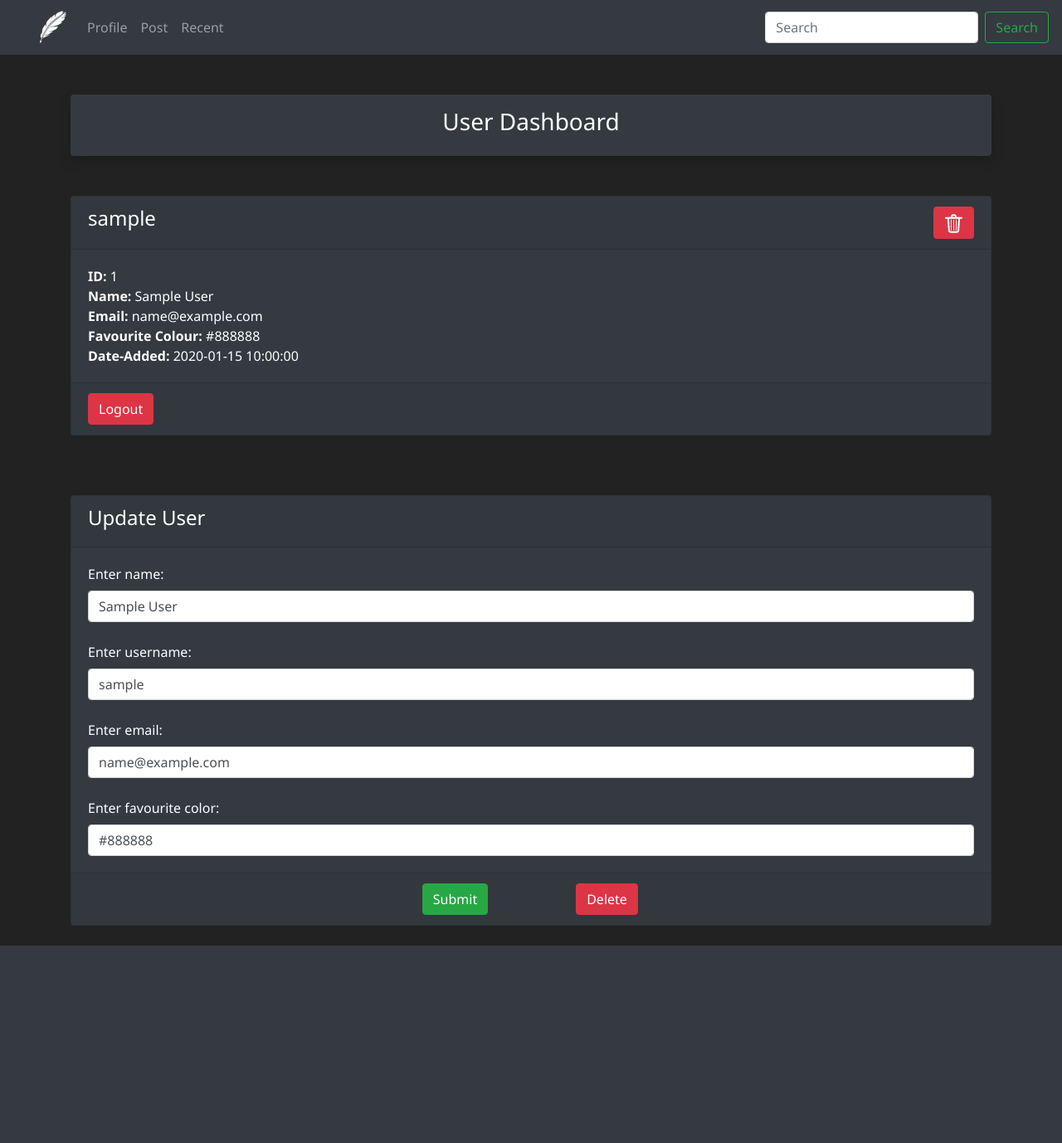
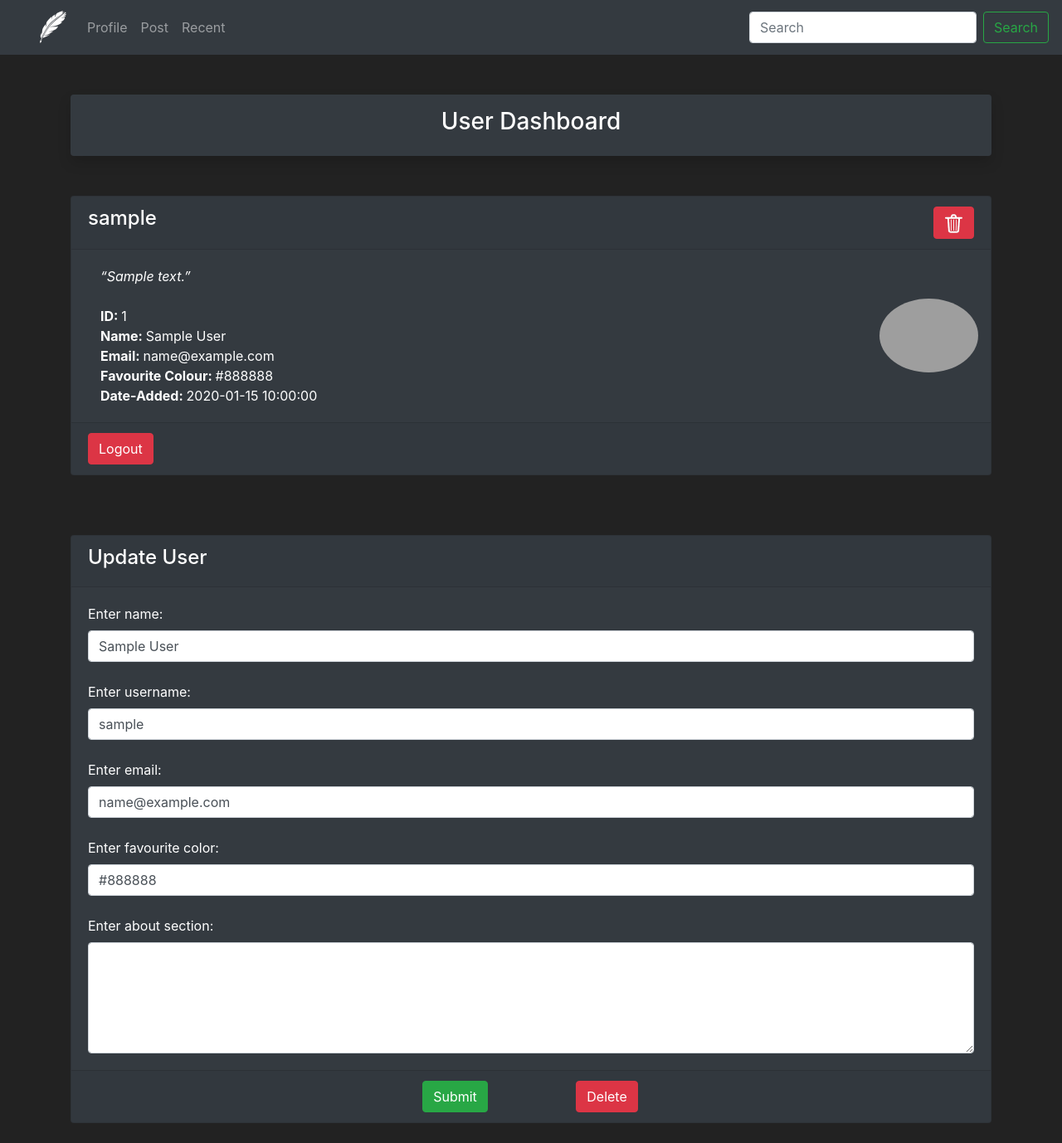
Before and after one commit to RampageousRJ/Blogify, a Flask app: page /dashboard in a window 1280 px wide. Shown: the whole page at 83% size. Before the commit the page ends 1140 px from the top, so only its background shows below. Run offline with Flask 3, Linux system fonts and the light colour scheme; a user stored in the database is signed in; tables that the repository leaves empty hold one stand-in row (values such as "Sample post"); some libraries are stand-ins or nearby versions; grey boxes are pictures that could not be loaded.

Commit message:
About section

```diff
--- a/blogify/forms.py
+++ b/blogify/forms.py
@@ -1,5 +1,5 @@
 from flask_wtf import FlaskForm
-from wtforms import StringField,SubmitField,PasswordField,ValidationError
+from wtforms import StringField,SubmitField,PasswordField,TextAreaField
 from wtforms.validators import DataRequired, EqualTo,Length
 from wtforms.widgets import TextArea
 from flask_login import UserMixin
@@ -8,6 +8,7 @@ from flask_ckeditor import CKEditorField
 class UserForm(UserMixin,FlaskForm):
     name=StringField("Enter name: ",validators=[DataRequired()])
     username=StringField("Enter username: ",validators=[DataRequired()])
+    about=TextAreaField("Enter about section: ")
     email=StringField("Enter email: ",validators=[DataRequired()])
     color=StringField("Enter favourite color: ")
     password_hash=PasswordField("Enter password: ",validators=[DataRequired(),EqualTo('password_hash2',message='Passwords must match'),Length(8)])
--- a/blogify/models.py
+++ b/blogify/models.py
@@ -11,6 +11,7 @@ class Users(db.Model,UserMixin):
     id = db.Column(db.Integer,primary_key=True)
     username = db.Column(db.String(20),nullable=False,unique=True)
     name = db.Column(db.String(30),nullable=False)
+    about = db.Column(db.Text(500))
     email = db.Column(db.String(120),nullable=False,unique=True)
     color = db.Column(db.String(120))
     date_added = db.Column(db.DateTime,default=datetime.utcnow)
--- a/blogify/routes.py
+++ b/blogify/routes.py
@@ -43,6 +43,7 @@ def update(id):
         updated_name.name = request.form['name']
         updated_name.email = request.form['email']
         updated_name.color = request.form['color']
+        updated_name.about = request.form['about']
         try:
             db.session.commit()
             flash("User Updated Successfully")
@@ -83,7 +84,7 @@ def add_post():
 
 @app.route('/posts')
 def posts():
-    posts = Post.query.order_by(Post.date_added)
+    posts = Post.query.order_by(Post.date_added.desc())
     return render_template("posts.html",posts=posts)
 
 @app.route('/posts/<int:id>')
@@ -115,7 +116,7 @@ def edit_post(id):
     form.title.data = post.title
     form.slug.data = post.slug
     form.content.data = post.content
-    return render_template('edit_post.html',form=form)
+    return render_template('edit_post.html',form=form,post=post)
 
 @app.route('/posts/delete/<int:id>')
 @login_required
@@ -163,6 +164,7 @@ def dashboard():
         updated_name.username = request.form['username']
         updated_name.email = request.form['email']
         updated_name.color = request.form['color']
+        updated_name.about = request.form['about']
         try:
             db.session.commit()
             flash("User Updated Successfully")
--- a/blogify/static/css/style.css
+++ /dev/null
@@ -1,3 +0,0 @@
-*{
-    font-family:'Segoe UI', Tahoma, Geneva, Verdana, sans-serif;
-}
--- a/blogify/templates/dashboard.html
+++ b/blogify/templates/dashboard.html
@@ -1,7 +1,7 @@
 {% extends 'base.html' %}
 
 {% block title %}
-  Login
+{{ current_user.username }} Dashboard
 {% endblock %}
 
 {% block body %}
@@ -22,16 +22,31 @@
                 </div>
             </div>
         </div>
+        <div class="container">
+            <div class="row d-flex flex-wrap align-items-center">
+                <div class="col-md-8">
                     <div class="card-body">
+                        {% if current_user.about %}
+                            <em>&ldquo;{{current_user.about}}&rdquo;</em>
+                            <br>
+                            <br>
+                        {% endif %}
                         <strong>ID: </strong>{{current_user.id}}<br>
                         <strong>Name: </strong>{{current_user.name}}<br>
                         <strong>Email: </strong>{{current_user.email}}<br>
                         <strong>Favourite Colour: </strong>{{current_user.color}}<br>
                         <strong>Date-Added: </strong>{{current_user.date_added}}
                       </div>
+                </div>
+                <div class="col-md-4 text-right">
+                    <img src="{{url_for('static',filename='images/profile.jpg')}}" alt="" style="border-radius: 50%; max-width: 35%; min-width: 10%;">
+                </div>
+            </div>
+        </div>
         <div class="card-footer">
             <a href="{{url_for('logout')}}" class="btn btn-danger">Logout</a>
         </div>
+
     </div>
     <br>
     <br>
@@ -55,6 +70,9 @@
                     <br>
                     {{form.color.label()}}
                     {{form.color(class='form-control', value=current_user.color)}}
+                    <br>
+                    {{form.about.label()}}
+                    {{form.about(class='form-control', value=current_user.about, rows=5)}}
                 </div>
             </div>
             <div class="card-footer">
--- a/blogify/templates/edit_post.html
+++ b/blogify/templates/edit_post.html
@@ -1,13 +1,13 @@
 {% extends 'base.html' %}
 
 {% block title %}
-  Add Blog
+  Edit #{{post.id}}
 {% endblock %}
 
 {% block body %}
     <br />
     <div class="shadow p-3 mb-5 bg-dark rounded">
-        <h3 class="text-center">Add Blog Post</h3>
+        <h3 class="text-center">Edit Blog Post</h3>
         <form method="POST" class='form-register'>
             <div class="form-labels">
                 {{form.hidden_tag()}}
--- a/blogify/templates/post.html
+++ b/blogify/templates/post.html
@@ -1,7 +1,7 @@
 {% extends 'base.html' %}
 
 {% block title %}
-  Post #{{post.id}}
+  Blog #{{post.id}}
 {% endblock %}
 
 {% block body %}
--- a/blogify/templates/update.html
+++ b/blogify/templates/update.html
@@ -25,6 +25,9 @@
                             {{form.color.label()}}
                             {{form.color(class='form-control', value=updated_name.color)}}
                             <br>
+                            {{form.about.label()}}
+                            {{form.about(class='form-control', value=current_user.about, rows=5)}}
+                            <br>
                             <div class="row">
                                 <div class="col-md-4"></div>
                                 <div class="col-md-2 text-center">
```
Also changed, not shown: migrations/versions/c27071781ef4_about_added.py (added, +32 -0 lines), 1 other file. Lines whose indentation alone changed are shown as unchanged.
